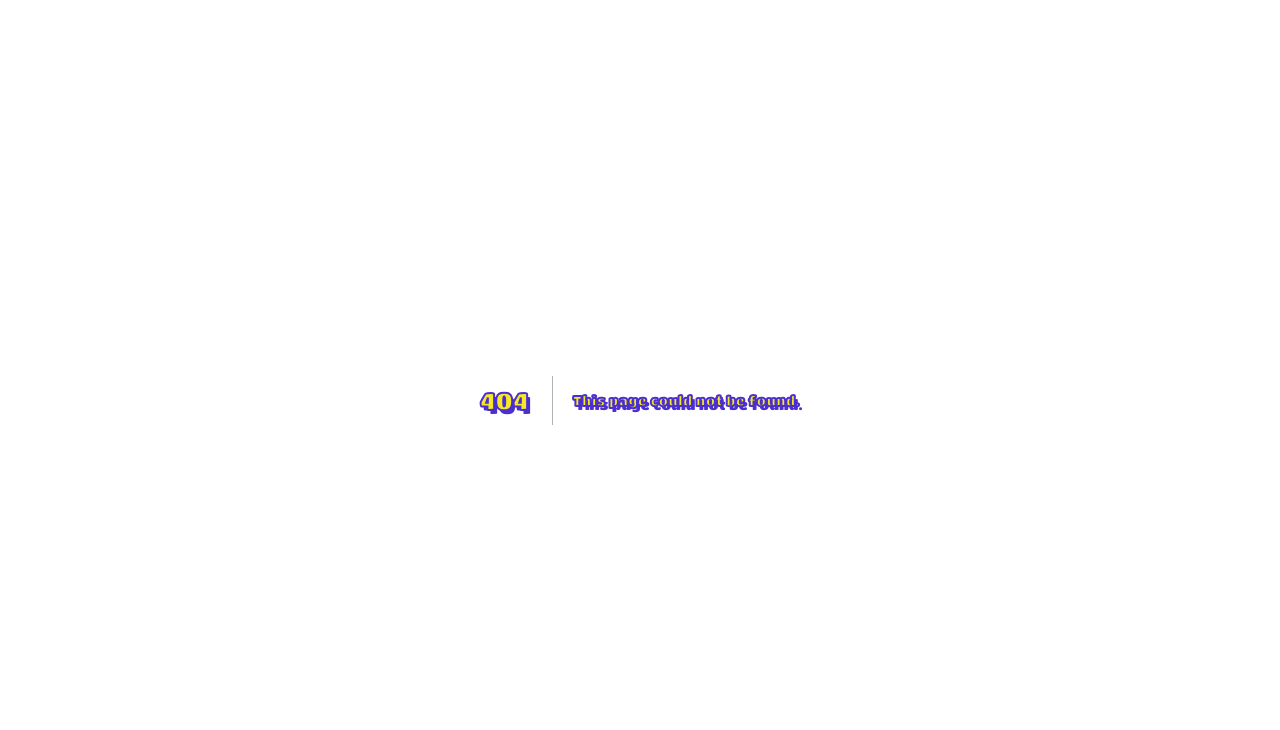
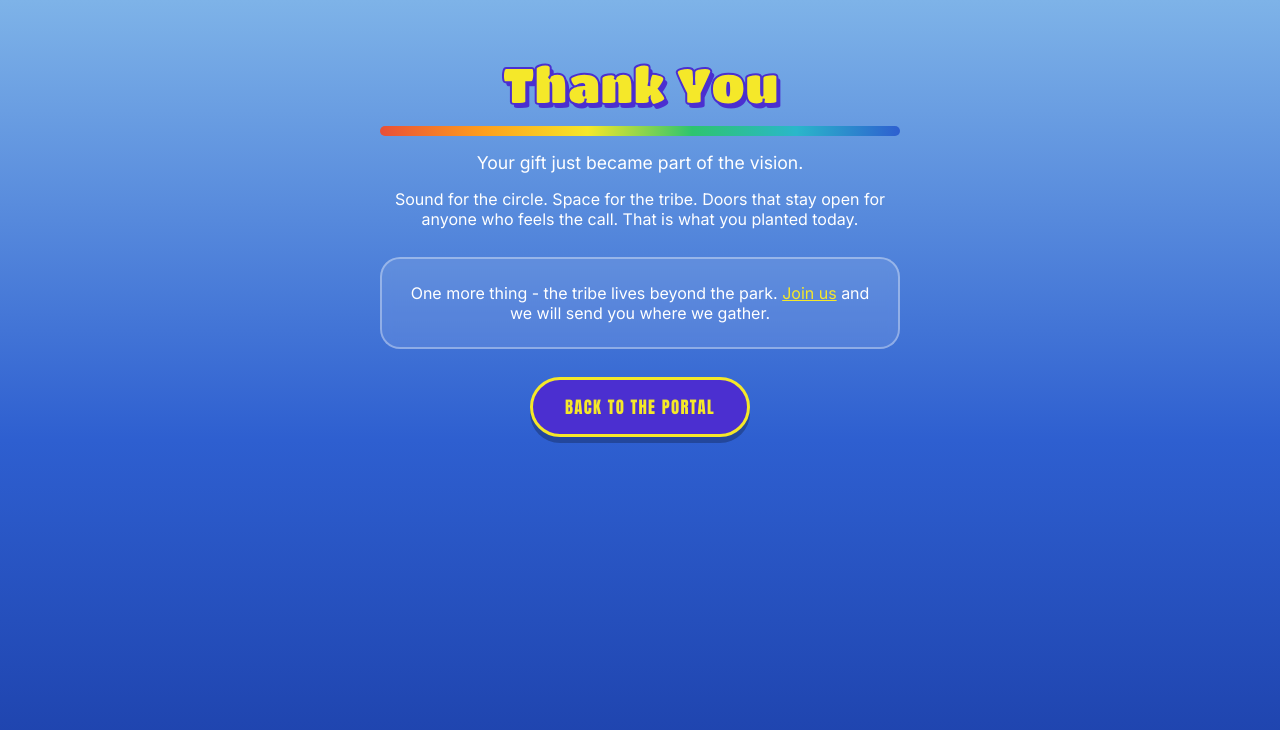
Before and after one commit to soulprinttribe/culture-in-unity, a Next.js app: page /fund/thankyou in a window 1280 px wide. Before the commit this address had no page. Shown: the top 730 px of the page. Built offline with nearby package versions, Linux system fonts and the light colour scheme.

Commit message:
Create page.jsx

```diff
--- /dev/null
+++ b/app/fund/thankyou/page.jsx
@@ -0,0 +1,24 @@
+import Link from "next/link";
+
+export default function ThankYouPage() {
+  return (
+    <main className="container center" style={{ paddingTop: 60, paddingBottom: 80, maxWidth: 560 }}>
+      <h1 style={{ fontSize: "clamp(2rem, 8vw, 3rem)" }}>Thank You</h1>
+      <div className="ribbon mt-2 mb-2" />
+      <p className="mt-2" style={{ fontSize: "1.1rem" }}>
+        Your gift just became part of the vision.
+      </p>
+      <p className="mt-2">
+        Sound for the circle. Space for the tribe. Doors that stay open
+        for anyone who feels the call. That is what you planted today.
+      </p>
+      <div className="card mt-3">
+        <p style={{ margin: 0 }}>
+          One more thing - the tribe lives beyond the park.{" "}
+          <Link href="/join">Join us</Link> and we will send you where we gather.
+        </p>
+      </div>
+      <p className="mt-3"><Link href="/" className="btn secondary">Back to the portal</Link></p>
+    </main>
+  );
+}
```
